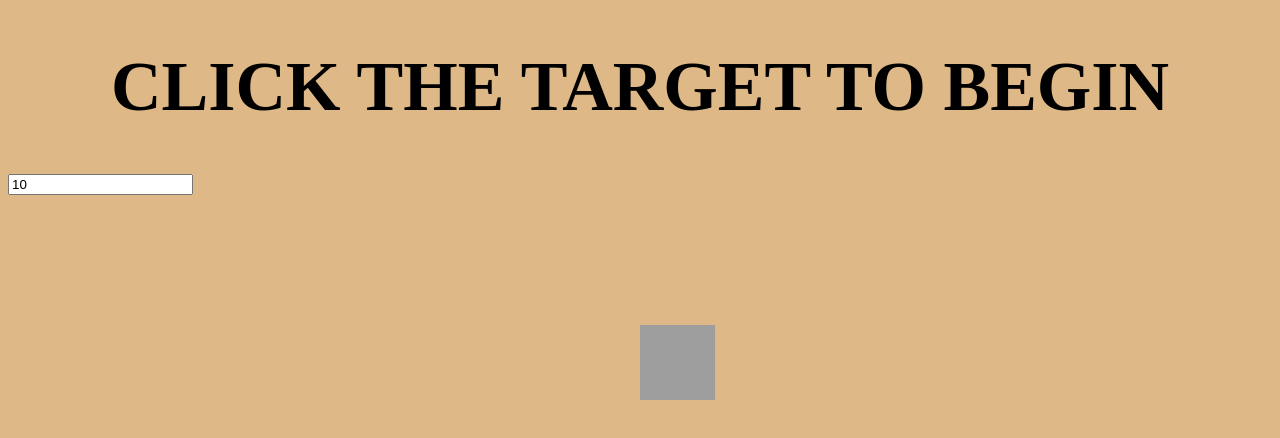
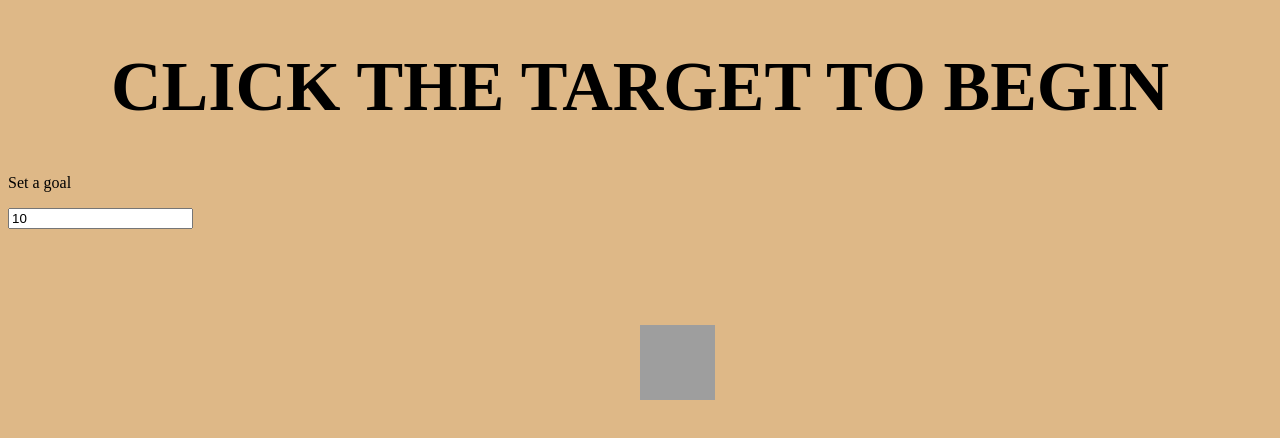
Before and after one commit to GermanMunguia/Click, a React (Create React App) app: page / in a window 1280 px wide. Shown: the top 438 px of the page. Built offline with nearby package versions, Linux system fonts and the light colour scheme; grey boxes are pictures that could not be loaded.

Commit message:
added goals

```diff
--- a/src/App.js
+++ b/src/App.js
@@ -92,10 +92,11 @@ class App extends React.Component {
     }
 
     //starting position
-    if (this.state.count === 0) {
+    if (this.state.count == 0) {
       return (
         <div>
           <h1 style={text}>CLICK THE TARGET TO BEGIN</h1>
+          <p> Set a goal </p>
           <input type="number" onChange={this.goal} defaultValue="10" min="2" />
           <img style={button} onClick={this.onClick} src={target} alt="target" />
         </div >
```
